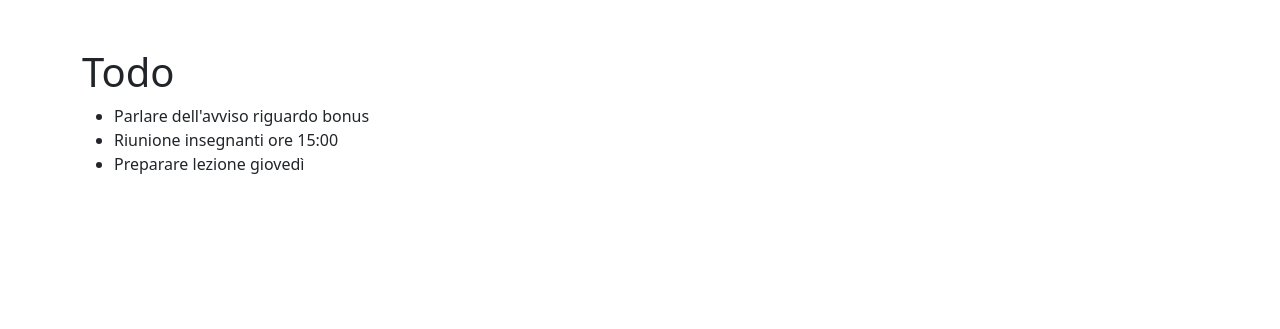
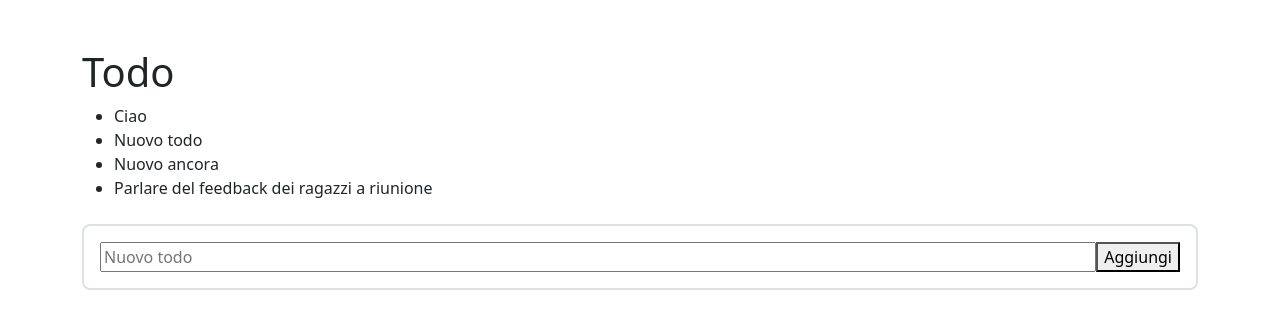
Before and after one commit to post-coder/php-todo, a PHP site: page / in a window 1280 px wide. Shown: the top 329 px of the page. Run offline with PHP 8.4, Linux system fonts and the light colour scheme; some libraries are stand-ins or nearby versions.

Commit message:
modifica dati (con GET, da cambiare)

```diff
--- a/index.php
+++ b/index.php
@@ -23,11 +23,16 @@
 
             <h1>Todo</h1>
 
-            <ul>
+            <ul class="mb-4">
                 <li v-for="todo in todoList">
                     {{todo}}
                 </li>
             </ul>
+
+            <div class="p-3 border border-2 rounded-3 d-flex">
+                <input class="w-100" type="text" placeholder="Nuovo todo" v-model="newTodoText">
+                <button @click="addTodo">Aggiungi</button>
+            </div>
 
         </div>
     </div>
--- a/js/main.js
+++ b/js/main.js
@@ -4,6 +4,20 @@ createApp({
     data() {
         return {
             todoList: [],
+
+            newTodoText: '',
+        }
+    },
+
+    methods: {
+
+        addTodo() {
+
+            axios.get('./server.php?newTodo=' + this.newTodoText).then(res => {
+                console.log(res);
+                this.todoList = res.data
+            })
+
         }
     },
 
--- a/server.php
+++ b/server.php
@@ -1,16 +1,53 @@
 <?php
 
-$todos = [
-    "Parlare dell'avviso riguardo bonus",
-    "Riunione insegnanti ore 15:00",
-    "Preparare lezione giovedì",
-];
+// se riceve un parametro per aggiungere il todo, esegue le operazioni necessarie
 
-// dobbiamo dire che il nostro file (server.php) quando il server lo renderizza
-// indichi che siano informazioni json
 
-// copia e incolla
+if(isset( $_GET['newTodo'] )) {
+    // var_dump($_GET['newTodo']);
+
+
+    // prendo il file json di todo
+    $todoContent = file_get_contents('./todo-list.json');
+
+
+    // lo trasformo in un array
+    $todoList = json_decode($todoContent);
+
+
+    // all'array pusho il nuovo todo che ricevo
+    $todoList[] = $_GET['newTodo'];
+
+    // var_dump($todoList);
+    // scrivo nel file il nuovo array in formato json
+    file_put_contents('./todo-list.json', json_encode($todoList));
+
+
+    // fine 🌟
+
+
+}
+
+
+
+
+
+// la lista di todo viene letta da un file esterno
+$todoContent = file_get_contents('./todo-list.json');
+$todoList = json_decode($todoContent);
+
+
+
+
+
+
+
+
+// // dobbiamo dire che il nostro file (server.php) quando il server lo renderizza
+// // indichi che siano informazioni json
+
+// // copia e incolla
 header("Content-Type: application/json");
 
 
-echo json_encode($todos);
+echo json_encode($todoList);
--- /dev/null
+++ b/todo-list.json
@@ -0,0 +1 @@
+["Ciao","Nuovo todo","Nuovo ancora","Parlare del feedback dei ragazzi a riunione"]
```
